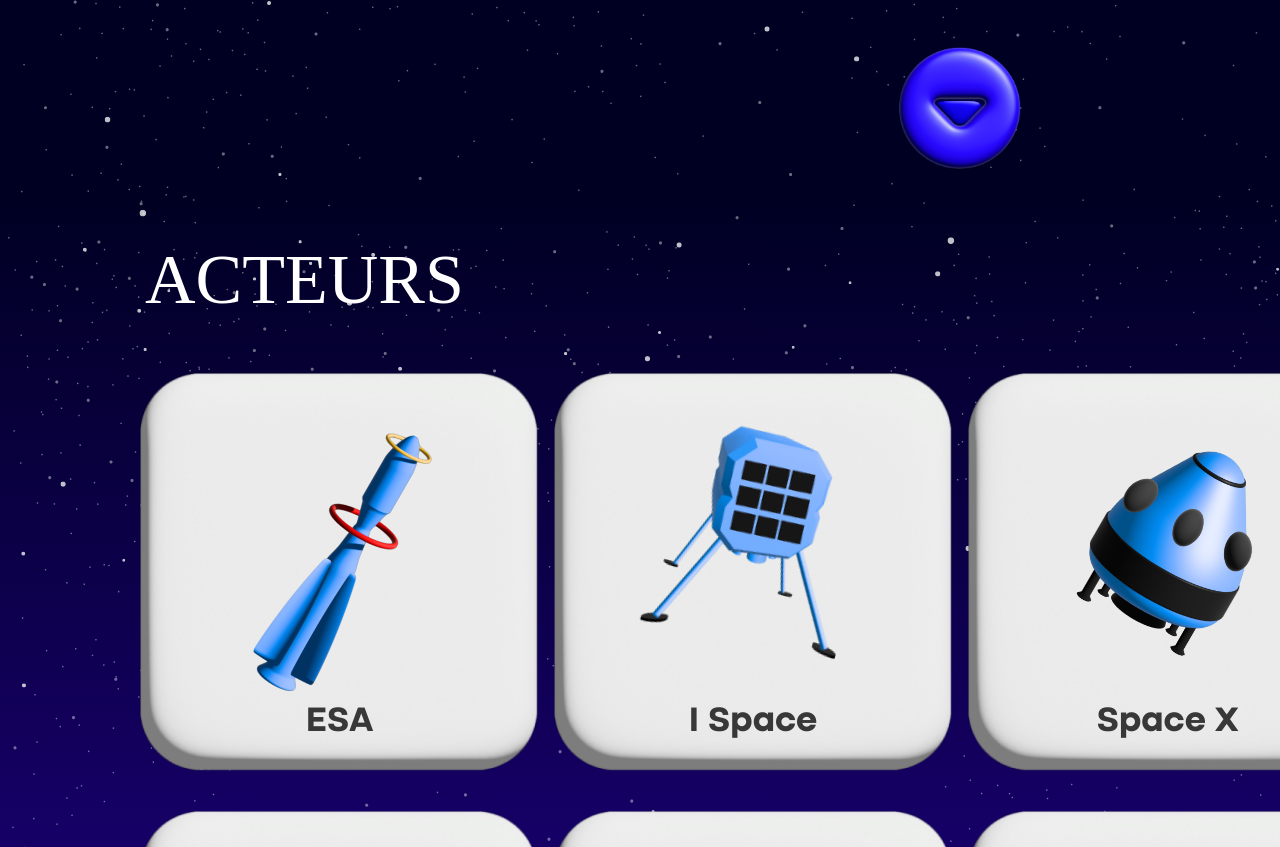
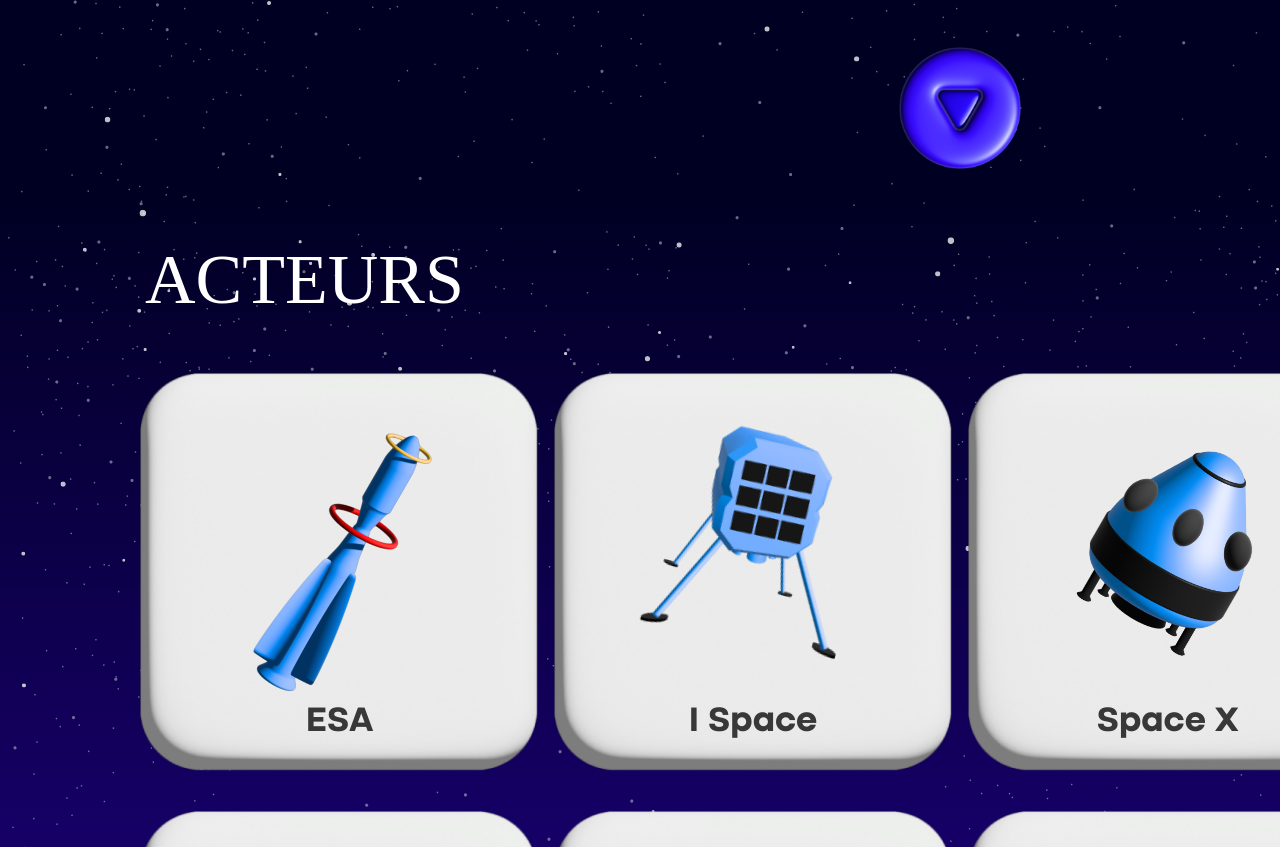
Before and after one commit to Lawkiii/Space.race, a plain HTML site: page index.html in a window 1280 px wide. Shown: the part 881-1728 px from the top of the page. Drawn offline with Linux system fonts and the light colour scheme.

Commit message:
bouton bas

```diff
--- a/index.html
+++ b/index.html
@@ -135,7 +135,7 @@
 
 
     <div class="boutonscroll">
-       <img class="boutonbas" src="Boutons/bouton-bas.png" alt="bouton bas">
+       <img class="boutonbas" src="Boutons/bouton-droite-bleu.png" alt="bouton bas">
        <img src="Boutons/bouton-droite-jaune.png"  class="boutonbasjaune">
     </div>
 
--- a/style.css
+++ b/style.css
@@ -852,6 +852,7 @@
     left: 899px;
     width: 122px;
     height: 122px;
+    rotate: 90deg;
 
 }
 .boutonbasjaune {
```
